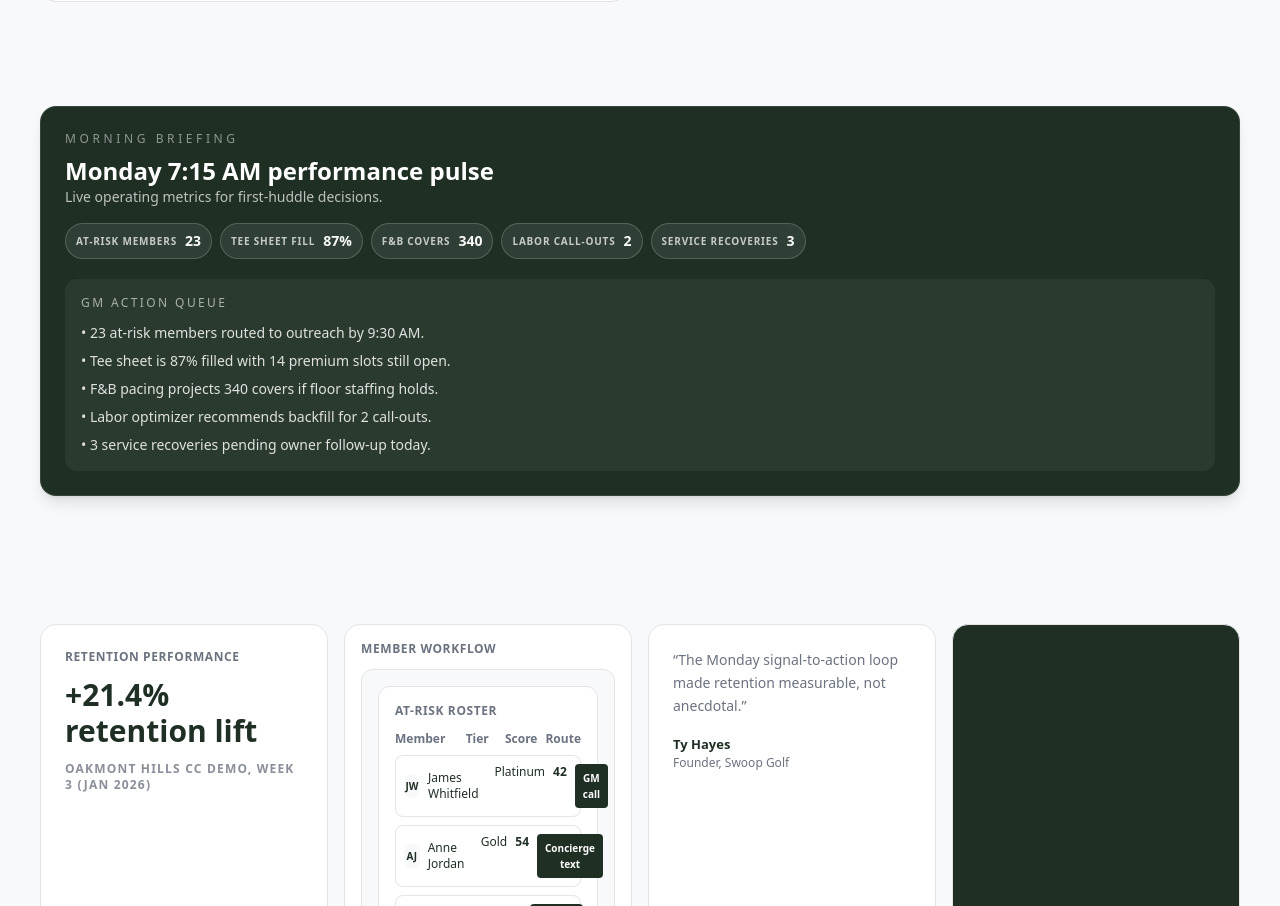
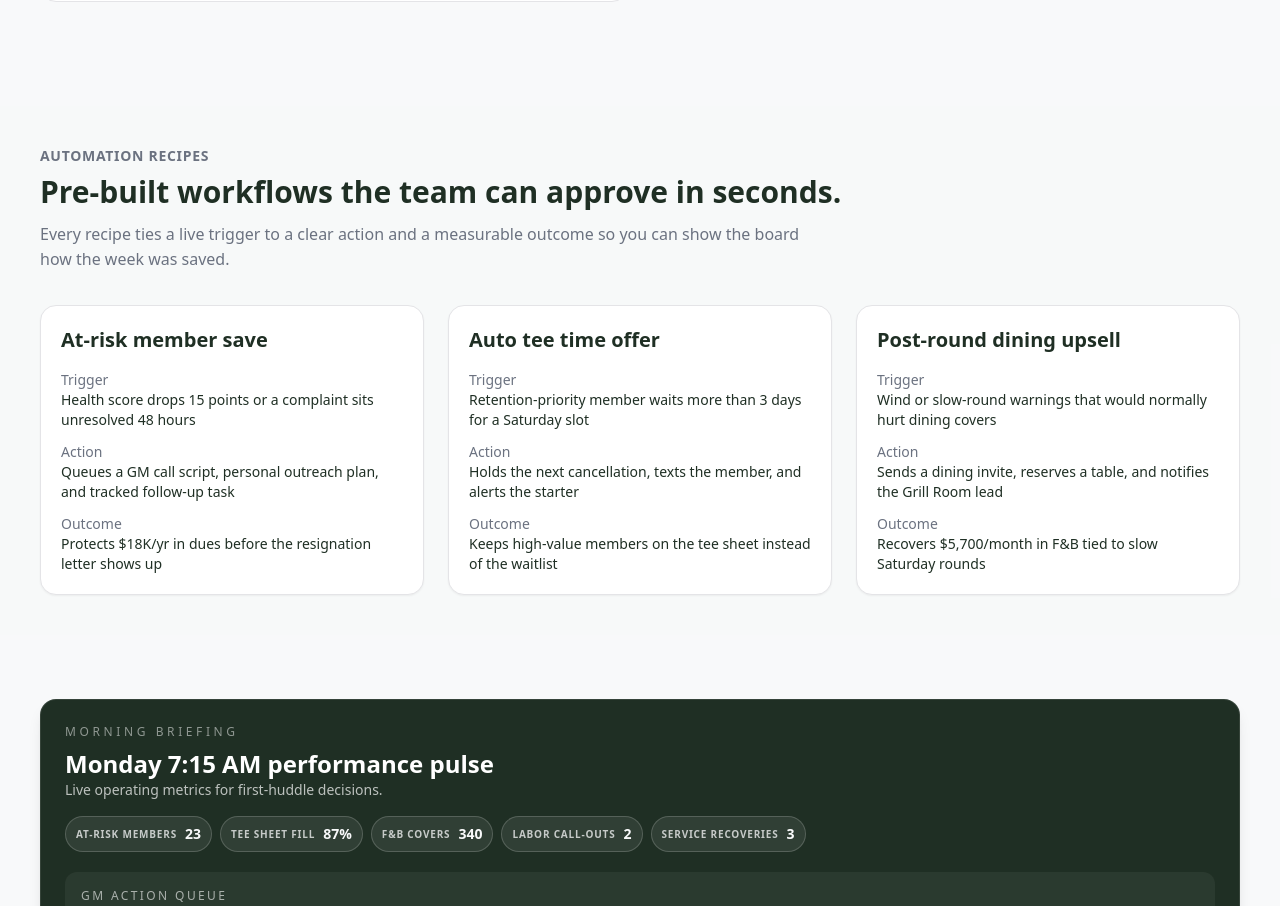
Before and after one commit to ty-hayes-82/swoop-member-intelligence-website, a Next.js app: page / in a window 1280 px wide. Shown: the part 3467-4373 px from the top of the page. Built offline with nearby package versions, Linux system fonts and the light colour scheme.

Commit message:
feat: add automation recipes block to homepage

```diff
--- a/app/page.jsx
+++ b/app/page.jsx
@@ -52,6 +52,27 @@ const capabilities = [
     text: 'Show which actions protected ARR and moved board metrics.',
     href: '/capabilities/revenue-pipeline',
     mock: <BoardReportPreview />,
+  },
+]
+
+const automationRecipes = [
+  {
+    title: 'At-risk member save',
+    trigger: 'Health score drops 15 points or a complaint sits unresolved 48 hours',
+    action: 'Queues a GM call script, personal outreach plan, and tracked follow-up task',
+    outcome: 'Protects $18K/yr in dues before the resignation letter shows up',
+  },
+  {
+    title: 'Auto tee time offer',
+    trigger: 'Retention-priority member waits more than 3 days for a Saturday slot',
+    action: 'Holds the next cancellation, texts the member, and alerts the starter',
+    outcome: 'Keeps high-value members on the tee sheet instead of the waitlist',
+  },
+  {
+    title: 'Post-round dining upsell',
+    trigger: 'Wind or slow-round warnings that would normally hurt dining covers',
+    action: 'Sends a dining invite, reserves a table, and notifies the Grill Room lead',
+    outcome: 'Recovers $5,700/month in F&B tied to slow Saturday rounds',
   },
 ]
 
@@ -129,6 +150,35 @@ export default function HomePage() {
         </div>
       </section>
 
+      <section className="px-6 py-10 bg-swoop-bg/50">
+        <div className="mx-auto max-w-container">
+          <p className="text-sm font-semibold uppercase tracking-wider text-swoop-muted">Automation Recipes</p>
+          <h2 className="mt-2 text-3xl font-bold">Pre-built workflows the team can approve in seconds.</h2>
+          <p className="mt-3 max-w-3xl text-swoop-muted">Every recipe ties a live trigger to a clear action and a measurable outcome so you can show the board how the week was saved.</p>
+          <div className="mt-8 grid gap-6 md:grid-cols-3">
+            {automationRecipes.map((recipe) => (
+              <article key={recipe.title} className="h-full rounded-2xl border border-swoop-border bg-white p-5 shadow-sm">
+                <h3 className="text-xl font-semibold">{recipe.title}</h3>
+                <dl className="mt-4 space-y-3 text-sm">
+                  <div>
+                    <dt className="text-swoop-muted">Trigger</dt>
+                    <dd className="font-medium text-swoop-dark">{recipe.trigger}</dd>
+                  </div>
+                  <div>
+                    <dt className="text-swoop-muted">Action</dt>
+                    <dd className="font-medium text-swoop-dark">{recipe.action}</dd>
+                  </div>
+                  <div>
+                    <dt className="text-swoop-muted">Outcome</dt>
+                    <dd className="font-medium text-swoop-dark">{recipe.outcome}</dd>
+                  </div>
+                </dl>
+              </article>
+            ))}
+          </div>
+        </div>
+      </section>
+
       <section className="px-6">
         <div className="mx-auto max-w-container">
           <MorningBriefingPreview />
```
